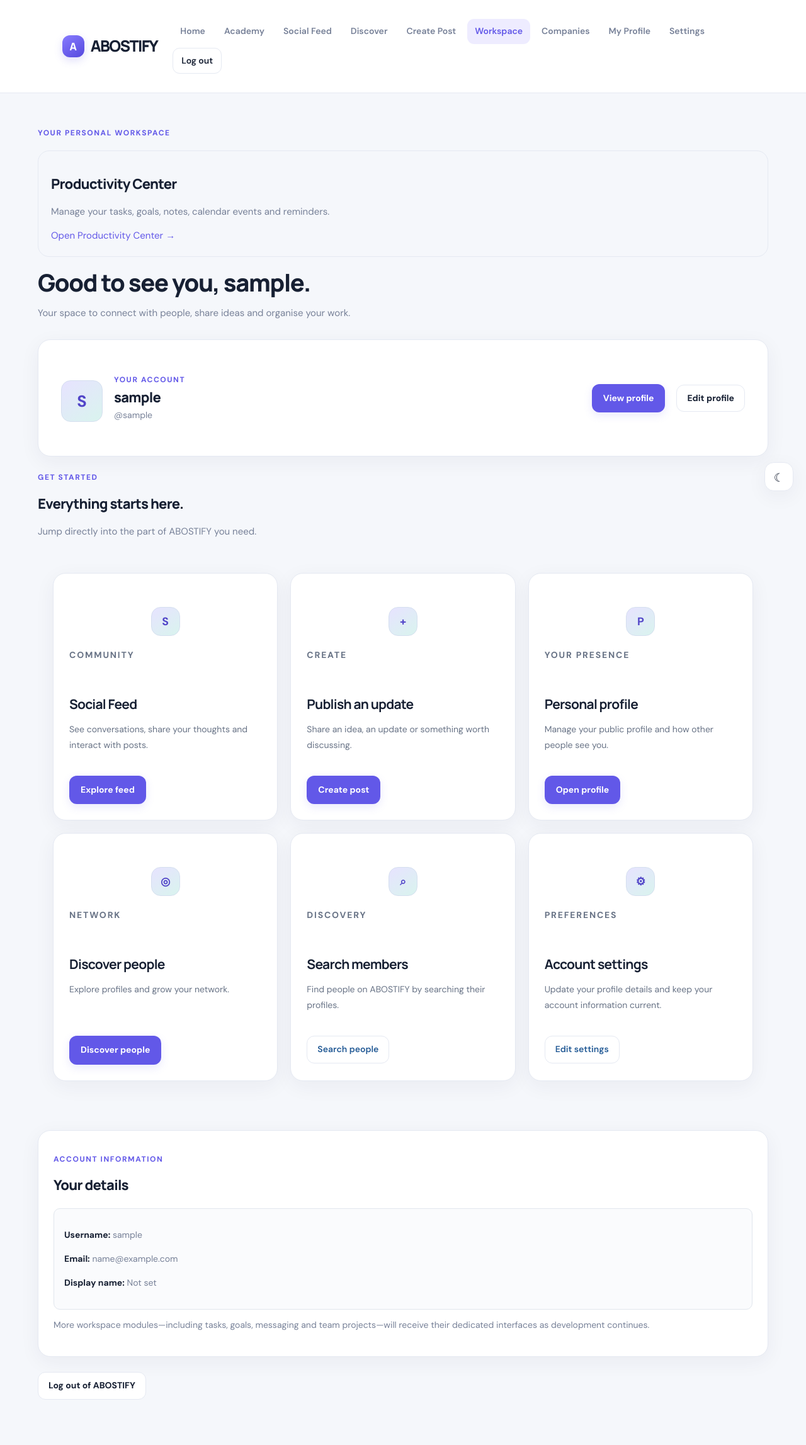
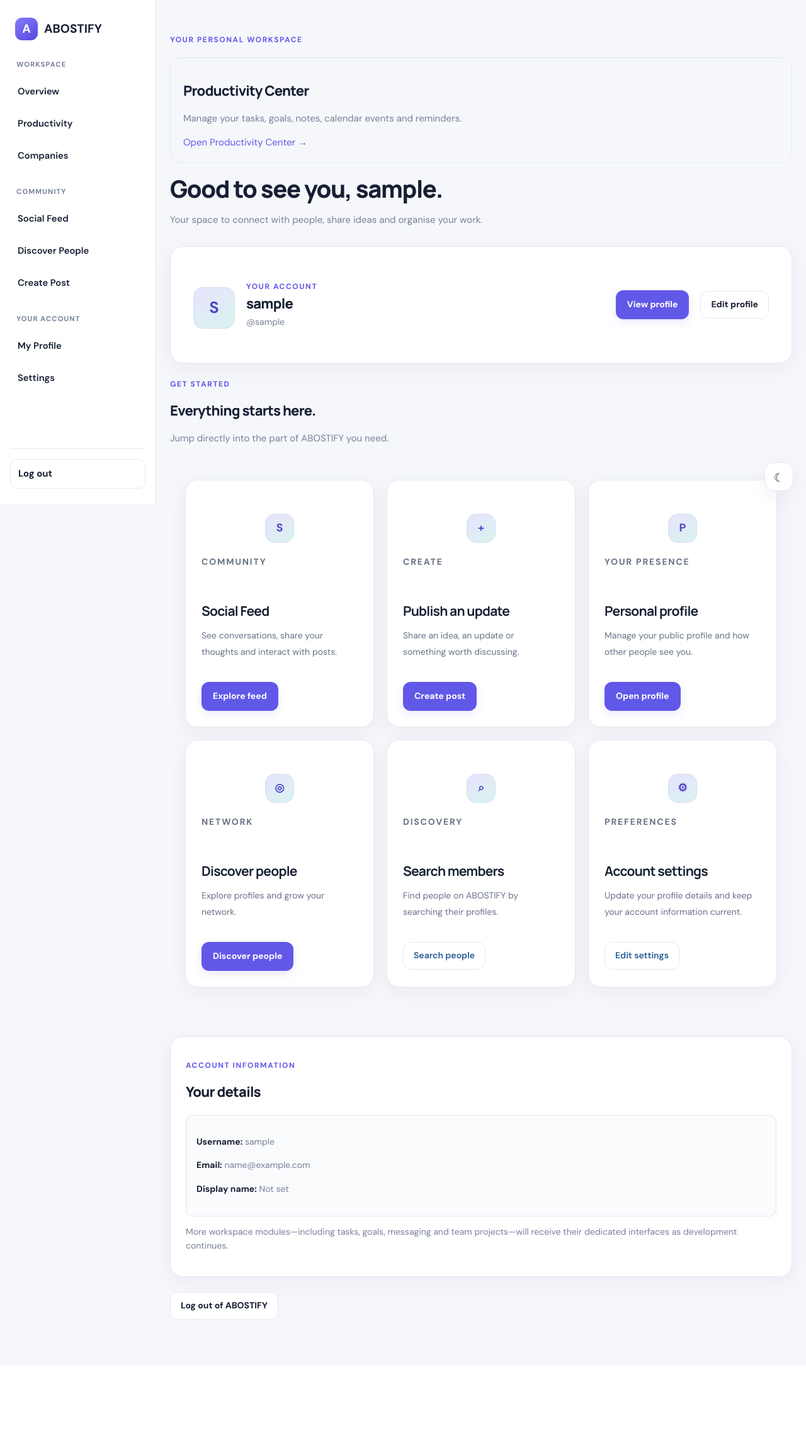
Before and after one commit to rohitpatraoutlook-dotcom/abostify, a Flask app: page /dashboard in a window 1280 px wide. Shown: the whole page at 63% size. After the commit the page ends 2096 px from the top, so only its background shows below. Run offline with Flask 3, Linux system fonts and the light colour scheme; the visitor is signed in with stand-in values (Sample User, id 1); data comes from the database, SQL or seed files in the repository; some libraries are stand-ins or nearby versions.

Commit message:
Build Phase 3 shared dashboard navigation

```diff
--- /dev/null
+++ b/static/phase3.css
@@ -0,0 +1,134 @@
+/* ABOSTIFY Phase 3: shared navigation foundation */
+.ab-nav {
+  box-sizing: border-box;
+  width: 248px;
+  min-height: 100vh;
+  position: fixed;
+  inset: 0 auto 0 0;
+  z-index: 120;
+  display: flex;
+  flex-direction: column;
+  gap: 26px;
+  padding: 24px 16px;
+  overflow-y: auto;
+  background: var(--ui-surface, #fff);
+  border-right: 1px solid var(--ui-border, #e5e7eb);
+}
+
+.ab-brand {
+  display: flex;
+  align-items: center;
+  gap: 10px;
+  padding: 4px 8px;
+  color: var(--ui-text, #20243a);
+  font-size: 1.2rem;
+  font-weight: 800;
+  text-decoration: none;
+}
+
+.ab-brand-mark {
+  display: grid;
+  width: 36px;
+  height: 36px;
+  place-items: center;
+  border-radius: 11px;
+  background: linear-gradient(145deg, #887cff, #5548dd);
+  color: white;
+}
+
+.ab-nav-group {
+  display: grid;
+  gap: 6px;
+}
+
+.ab-nav-heading {
+  padding: 0 10px 6px;
+  color: var(--ui-muted, #73788c);
+  font-size: .7rem;
+  font-weight: 800;
+  letter-spacing: .1em;
+}
+
+.ab-nav-group > a {
+  padding: 11px 12px;
+  border-radius: 10px;
+  color: var(--ui-text, #34384b);
+  font-size: .92rem;
+  font-weight: 600;
+  text-decoration: none;
+}
+
+.ab-nav-group > a:hover,
+.ab-nav-group > a:focus-visible {
+  background: var(--ui-soft, #f0efff);
+  color: var(--ui-primary, #5548dd);
+}
+
+.ab-nav-logout {
+  margin-top: auto;
+  padding-top: 16px;
+  border-top: 1px solid var(--ui-border, #e5e7eb);
+}
+
+.ab-nav-logout button {
+  width: 100%;
+  padding: 11px 12px;
+  border: 1px solid var(--ui-border, #e5e7eb);
+  border-radius: 10px;
+  background: transparent;
+  color: var(--ui-text, #34384b);
+  font: inherit;
+  font-weight: 650;
+  text-align: left;
+  cursor: pointer;
+}
+
+@media (max-width: 760px) {
+  .ab-nav {
+    position: static;
+    width: 100%;
+    min-height: 0;
+    overflow: visible;
+    border-right: 0;
+    border-bottom: 1px solid var(--ui-border, #e5e7eb);
+    padding: 12px 14px;
+    gap: 12px;
+  }
+
+  .ab-nav-group {
+    display: flex;
+    flex-wrap: wrap;
+    gap: 5px;
+  }
+
+  .ab-nav-heading {
+    flex-basis: 100%;
+  }
+
+  .ab-nav-group > a {
+    padding: 8px 10px;
+    font-size: .84rem;
+  }
+
+  .ab-nav-logout {
+    margin-top: 0;
+    padding-top: 10px;
+  }
+}
+
+/* Phase 3 page layout */
+@media (min-width: 761px) {
+  body:has(.ab-nav) {
+    padding-left: 248px;
+  }
+}
+
+@media (max-width: 760px) {
+  body:has(.ab-nav) {
+    padding-left: 0;
+  }
+
+  .ab-nav {
+    box-shadow: 0 2px 10px rgba(0,0,0,.04);
+  }
+}
--- /dev/null
+++ b/templates/_app_nav.html
@@ -0,0 +1,33 @@
+{% if current_user.is_authenticated %}
+<nav class="ab-nav" aria-label="Main navigation">
+  <a class="ab-brand" href="{{ url_for('dashboard') }}">
+    <span class="ab-brand-mark">A</span>
+    <span>ABOSTIFY</span>
+  </a>
+
+  <div class="ab-nav-group">
+    <span class="ab-nav-heading">WORKSPACE</span>
+    <a href="{{ url_for('dashboard') }}">Overview</a>
+    <a href="{{ url_for('productivity_center') }}">Productivity</a>
+    <a href="{{ url_for('company_portal.companies_home') }}">Companies</a>
+  </div>
+
+  <div class="ab-nav-group">
+    <span class="ab-nav-heading">COMMUNITY</span>
+    <a href="{{ url_for('social.feed') }}">Social Feed</a>
+    <a href="{{ url_for('social.discover_people') }}">Discover People</a>
+    <a href="{{ url_for('social.create_post') }}">Create Post</a>
+  </div>
+
+  <div class="ab-nav-group">
+    <span class="ab-nav-heading">YOUR ACCOUNT</span>
+    <a href="{{ url_for('profiles.view', username=current_user.username) }}">My Profile</a>
+    <a href="{{ url_for('profiles.edit') }}">Settings</a>
+  </div>
+
+  <form method="POST" action="{{ url_for('auth.logout') }}" class="ab-nav-logout">
+    <input type="hidden" name="csrf_token" value="{{ csrf_token() }}">
+    <button type="submit">Log out</button>
+  </form>
+</nav>
+{% endif %}
--- a/templates/dashboard.html
+++ b/templates/dashboard.html
@@ -8,28 +8,10 @@
   <title>Workspace | ABOSTIFY</title>
   <link rel="stylesheet" href="{{ url_for('static', filename='style.css') }}">
   <link rel="stylesheet" href="{{ url_for('static', filename='ui.css') }}">
+  <link rel="stylesheet" href="{{ url_for('static', filename='phase3.css') }}">
 </head>
 <body>
-  <header class="site-header">
-    <nav class="nav container">
-      <a class="brand" href="{{ url_for('home') }}">ABOSTIFY</a>
-      <div class="nav-links">
-        <a href="{{ url_for('home') }}">Home</a>
-        <a href="{{ url_for('academy_home') }}">Academy</a>
-        <a href="{{ url_for('social.feed') }}">Social Feed</a>
-        <a href="{{ url_for('social.discover_people') }}">Discover</a>
-        <a href="{{ url_for('social.create_post') }}">Create Post</a>
-        <a class="active" href="{{ url_for('dashboard') }}">Workspace</a>
-        <a href="{{ url_for('company_portal.companies_home') }}">Companies</a>
-        <a href="{{ url_for('profiles.view', username=user.username) }}">My Profile</a>
-        <a href="{{ url_for('profiles.edit') }}">Settings</a>
-        <form method="POST" action="{{ url_for('auth.logout') }}" class="nav-logout-form">
-          <input type="hidden" name="csrf_token" value="{{ csrf_token() }}">
-          <button class="nav-logout-button" type="submit">Log out</button>
-        </form>
-      </div>
-    </nav>
-  </header>
+{% include '_app_nav.html' %}
 
   <main class="container page-content">
     <section class="page-heading">
```
